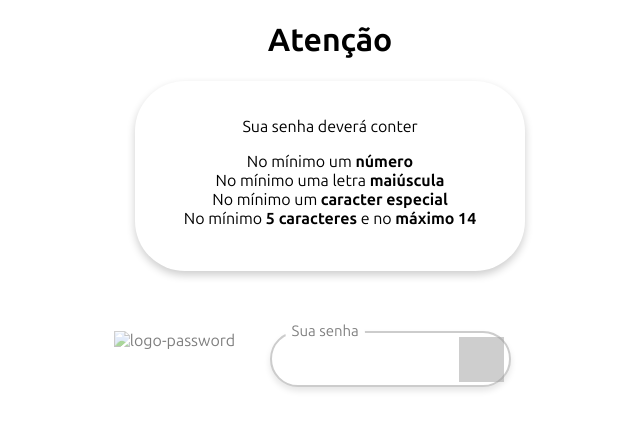
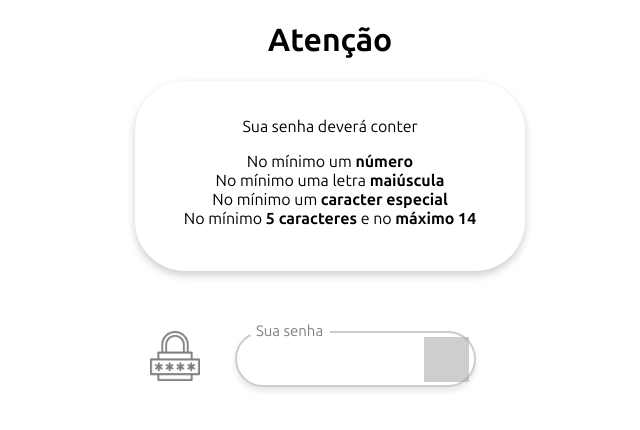
Before and after one commit to devluizgustavo/Validador-de-Senha, a plain HTML site: page index.html in a window 1280 px wide. Shown: the whole page, without its empty margins (310-950 px from the left). Drawn offline with Linux system fonts and the light colour scheme; grey boxes are pictures that could not be loaded.

Commit message:
Update index.html

```diff
--- a/index.html
+++ b/index.html
@@ -23,7 +23,7 @@
     </section>
     <div class="container">
         <div class="div-img">
-            <img class="img-senha" src="img/senha-logo.png" alt="logo-password">
+            <img class="img-senha" src="img/cadeado.png" alt="logo-password">
         </div>
 
         <div class="senha-div">
```
